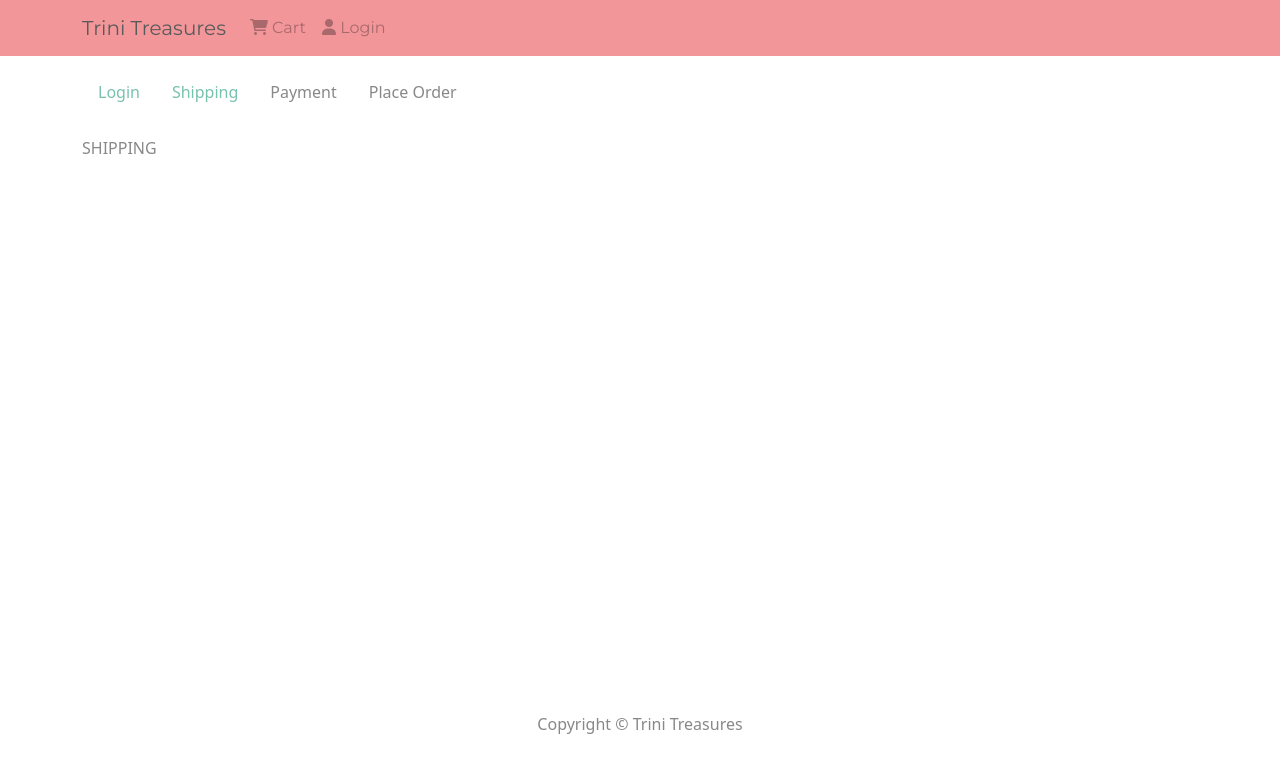
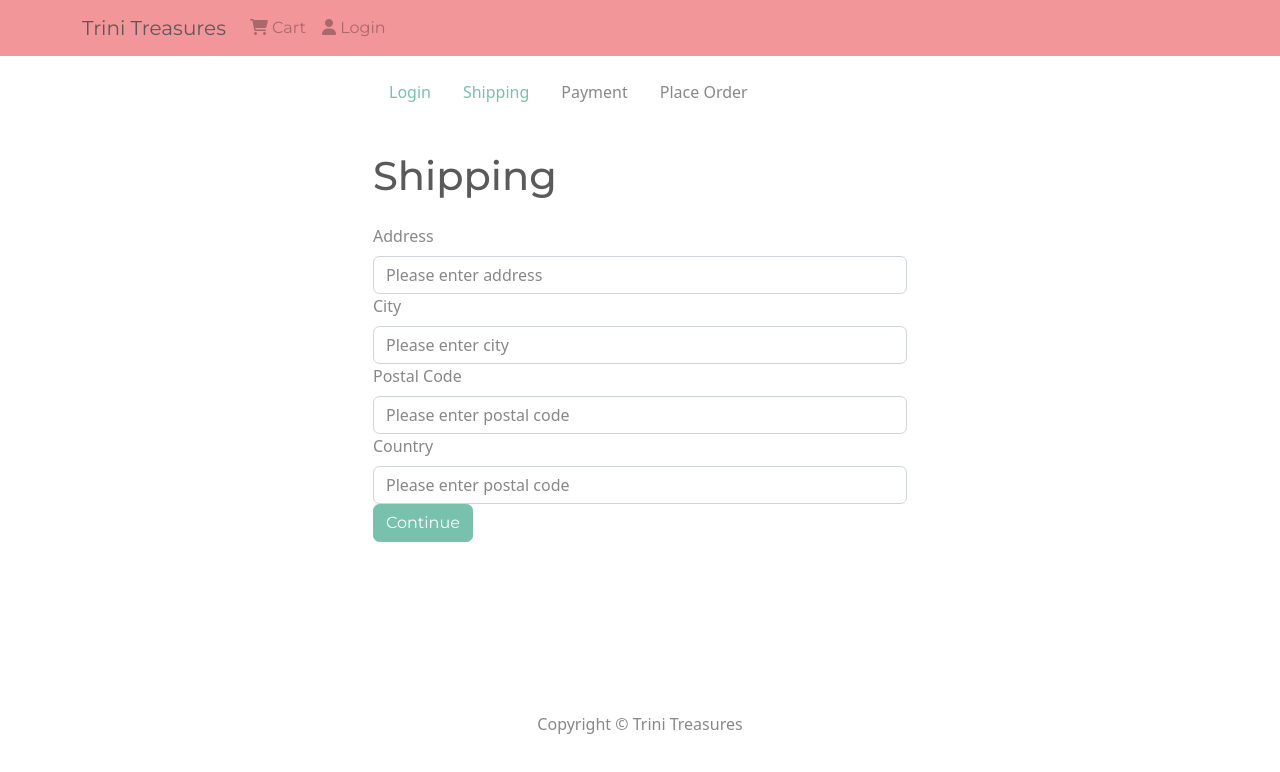
Before and after one commit to adellemontalbo/Capstone-FE, a React (Create React App) app: page /shipping in a window 1280 px wide. Shown: the top 772 px of the page. Built offline with nearby package versions, Linux system fonts and the light colour scheme.

Commit message:
enabled FormContainer

```diff
--- a/src/screens/PaymentScreen.js
+++ b/src/screens/PaymentScreen.js
@@ -2,7 +2,7 @@ import React, { useState, useEffect } from 'react'
 import { Form, Button, Col } from 'react-bootstrap'
 import { useNavigate } from 'react-router-dom'
 import { useDispatch, useSelector } from 'react-redux'
-// import FormContainer from '../components/FormContainer'
+import FormContainer from '../components/FormContainer'
 import { savePaymentMethod } from '../actions/cartActions'
 import  CheckoutSteps  from '../components/CheckoutSteps'
 
@@ -27,44 +27,32 @@ function PaymentScreen() {
         navigate('/placeorder')
     }
 
-  return (
-    <>
-    <div>
-    <CheckoutSteps step1 step2 step3 />
-    </div>
-    <div>
-      Payment
-    </div>
-    </>
+
+return (
+    <FormContainer>
+      <CheckoutSteps step1 step2 step3 />
+
+      <Form onSubmit={submitHandler}>
+        <Form.Group>
+            <Form.Label as='legend'>Select Method</Form.Label>
+            <Col>
+                <Form.Check
+                type='radio'
+                label='Stripe'
+                id='stripe'
+                name='paymentMethod'
+                checked
+                onChange={(e) => setPaymentMethod(e.target.value)}></Form.Check>
+            </Col>
+        </Form.Group>
+
+        <Button type='submit' variant='primary'>
+            Continue
+        </Button>
+
+      </Form>
+    </FormContainer>
   )
 }
 
-// To change when FormContainer available
-// return (
-//     <FormContainer>
-//       <CheckoutSteps step1 step2 step3 />
-
-//       <Form onSubmit={submitHandler}>
-//         <Form.Group>
-//             <Form.Label as='legend'>Select Method</Form.Label>
-//             <Col>
-//                 <Form.Check
-//                 type='radio'
-//                 label='Stripe'
-//                 id='stripe'
-//                 name='paymentMethod'
-//                 checked
-//                 onChange={(e) => setPaymentMethod(e.target.value)}></Form.Check>
-//             </Col>
-//         </Form.Group>
-
-//         <Button type='submit' variant='primary'>
-//             Continue
-//         </Button>
-
-//       </Form>
-//     </FormContainer>
-//   )
-// }
-
 export default PaymentScreen
--- a/src/screens/PlaceOrderScreen.js
+++ b/src/screens/PlaceOrderScreen.js
@@ -20,122 +20,120 @@ function PlaceOrderScreen() {
 
     // const dispatch = useDispatch()
 
+
   return (
-    <div>CHECKOUT</div>
- )}
-//   return (
-//     <div>
-//       <CheckoutSteps step1 step2 step3 step4 />
-//       <Row>
-//         <Col md={8}>
-//             <ListGroup variant='flush'>
-//                 <ListGroup.Item>
-//                     <h2>Shipping</h2>
+    <div>
+      <CheckoutSteps step1 step2 step3 step4 />
+      <Row>
+        <Col md={8}>
+            <ListGroup variant='flush'>
+                <ListGroup.Item>
+                    <h2>Shipping</h2>
 
-//                     <p>
-//                         <strong>Shipping: </strong>
-//                         {cart.shippingAdress.address},{cart.shippingAdress.city},
-//                         {' '}
-//                         {cart.shippingAdress.postalCode}
-//                         {' '}
-//                         {cart.shippingAdress.country}
-//                     </p>
-//                 </ListGroup.Item>
+                    <p>
+                        <strong>Shipping: </strong>
+                        {cart.shippingAdress.address},{cart.shippingAdress.city},
+                        {' '}
+                        {cart.shippingAdress.postalCode}
+                        {' '}
+                        {cart.shippingAdress.country}
+                    </p>
+                </ListGroup.Item>
 
-//                 <ListGroup.Item>
-//                     <h2>Payment Method</h2>
+                <ListGroup.Item>
+                    <h2>Payment Method</h2>
 
-//                     <p>
-//                         <strong>Payment Method: </strong>
-//                         {cart.paymentMethod}
-//                     </p>
-//                 </ListGroup.Item>
+                    <p>
+                        <strong>Payment Method: </strong>
+                        {cart.paymentMethod}
+                    </p>
+                </ListGroup.Item>
 
 
-//                 <ListGroup.Item>
-//                     <h2>Order Items</h2>
+                <ListGroup.Item>
+                    <h2>Order Items</h2>
 
-//                     {cart.cartItems.length === 0 ? <Message variant='info'>Your cart is empty</Message>
-//                     : (
-//                         <ListGroup variant='flush'>
-//                         {cart.cartItems.map((item, index) => (
-//                             <ListGroup.Item key={index}>
-//                                 <Row>
-//                                     <Col md={1}>
-//                                     <Image src={item.image} alt={item.name} fluid rounded />
-//                                     </Col>
+                    {cart.cartItems.length === 0 ? <Message variant='info'>Your cart is empty</Message>
+                    : (
+                        <ListGroup variant='flush'>
+                        {cart.cartItems.map((item, index) => (
+                            <ListGroup.Item key={index}>
+                                <Row>
+                                    <Col md={1}>
+                                    <Image src={item.image} alt={item.name} fluid rounded />
+                                    </Col>
 
-//                                     <Col>
-//                                         <Link to={`/product/${item.product}`}>{item.name}</Link>
-//                                     </Col>
+                                    <Col>
+                                        <Link to={`/product/${item.product}`}>{item.name}</Link>
+                                    </Col>
 
-//                                     <Col md={4}>
-//                                         {item.qty} X ${item.price} = ${(item.qty * item.price).toFixed(2)}
-//                                     </Col>
-//                                 </Row>
-//                             </ListGroup.Item>
-//                         ))}
-//                         </ListGroup>
-//                     )}
+                                    <Col md={4}>
+                                        {item.qty} X ${item.price} = ${(item.qty * item.price).toFixed(2)}
+                                    </Col>
+                                </Row>
+                            </ListGroup.Item>
+                        ))}
+                        </ListGroup>
+                    )}
 
-//                 </ListGroup.Item>
-//                     </ListGroup>
-//                  </Col>
-//                  <Col md={4}>
-//                     <Card>
-//                         <ListGroup variant='flush'>
-//                             <ListGroup.Item>
-//                                 <h2>Order Summary</h2>
-//                             </ListGroup.Item>
+                </ListGroup.Item>
+                    </ListGroup>
+                 </Col>
+                 <Col md={4}>
+                    <Card>
+                        <ListGroup variant='flush'>
+                            <ListGroup.Item>
+                                <h2>Order Summary</h2>
+                            </ListGroup.Item>
 
-//                             <ListGroup.Item>
-//                                 <Row>
-//                                     <Col>Items:</Col>
-//                                     <Col>${cart.itemsPrice}</Col>
-//                                 </Row>
-//                             </ListGroup.Item>
+                            <ListGroup.Item>
+                                <Row>
+                                    <Col>Items:</Col>
+                                    <Col>${cart.itemsPrice}</Col>
+                                </Row>
+                            </ListGroup.Item>
 
-//                             <ListGroup.Item>
-//                                 <Row>
-//                                     <Col>Shipping:</Col>
-//                                     <Col>${cart.shippingPrice}</Col>
-//                                 </Row>
-//                             </ListGroup.Item>
+                            <ListGroup.Item>
+                                <Row>
+                                    <Col>Shipping:</Col>
+                                    <Col>${cart.shippingPrice}</Col>
+                                </Row>
+                            </ListGroup.Item>
 
-//                             <ListGroup.Item>
-//                                 <Row>
-//                                     <Col>Tax:</Col>
-//                                     <Col>${cart.taxPrice}</Col>
-//                                 </Row>
-//                             </ListGroup.Item>
+                            <ListGroup.Item>
+                                <Row>
+                                    <Col>Tax:</Col>
+                                    <Col>${cart.taxPrice}</Col>
+                                </Row>
+                            </ListGroup.Item>
 
-//                             <ListGroup.Item>
-//                                 <Row>
-//                                     <Col>Total:</Col>
-//                                     <Col>${cart.totalPrice}</Col>
-//                                 </Row>
-//                             </ListGroup.Item>
+                            <ListGroup.Item>
+                                <Row>
+                                    <Col>Total:</Col>
+                                    <Col>${cart.totalPrice}</Col>
+                                </Row>
+                            </ListGroup.Item>
 
-//                             <ListGroup.Item>
-//                                     {error && <Message variant='danger'>{error}</Message>}
-//                             </ListGroup.Item>
+                            {/* <ListGroup.Item>
+                                    {error && <Message variant='danger'>{error}</Message>}
+                            </ListGroup.Item> */}
 
-//                             <ListGroup.Item>
-//                                 <Button
-//                                 type='button'
-//                                 className='btn-block'
-//                                 disabled={cart.cartItems === 0}
-//                                 onClick={placeOrder}>
-//                                     Place Order
-//                                 </Button>
-//                             </ListGroup.Item>
+                            <ListGroup.Item>
+                                <Button
+                                type='button'
+                                className='btn-block'
+                                disabled={cart.cartItems === 0}
+                                onClick={placeOrder}>
+                                    Place Order
+                                </Button>
+                            </ListGroup.Item>
 
-//                       </ListGroup>
-//                   </Card>
-//                  </Col>
-//             </Row>
-//         </div>
-//     )
-// }
+                      </ListGroup>
+                  </Card>
+                 </Col>
+            </Row>
+        </div>
+    )
+}
 
 export default PlaceOrderScreen
--- a/src/screens/ShippingScreen.js
+++ b/src/screens/ShippingScreen.js
@@ -2,7 +2,7 @@ import React, { useState, useEffect } from 'react'
 import { Form, Button } from 'react-bootstrap'
 import { useNavigate } from 'react-router-dom'
 import { useDispatch, useSelector } from 'react-redux'
-// import FormContainer from '../components/FormContainer'
+import FormContainer from '../components/FormContainer'
 import { saveShippingAddress } from '../actions/cartActions'
 import  CheckoutSteps  from '../components/CheckoutSteps'
 
@@ -25,81 +25,68 @@ function ShippingScreen() {
         navigate('/payment')
     }
 
-    //TO REMOVE WHEN I HAVE FORM CONTAINER:
-    return(
-        <>
-    <div>
-    <CheckoutSteps step1 step2  />
-    </div>
-    <div>
-      SHIPPING
-    </div>
-    </>
-    )}
+    return (
+        <FormContainer>
+            <CheckoutSteps step1 step2 />
+            <h1>Shipping</h1>
+            <Form onSubmit={submitHandler}>
 
-// TO ADD WHEN FORM CONTAINER MADE
-//     return (
-//         <FormContainer>
-//             <CheckoutSteps step1 step2 />
-//             <h1>Shipping</h1>
-//             <Form onSubmit={submitHandler}>
-
-//                 <Form.Group controlId='address'>
-//                     <Form.Label>Address</Form.Label>
-//                     <Form.Control
-//                     required
-//                     type='text'
-//                     placeholder='Please enter address'
-//                     value={address ? address : ''}
-//                     onChange={(e) => setAddress(e.target.value)}
-//                     >
-//                     </Form.Control>
-//                 </Form.Group>
+                <Form.Group controlId='address'>
+                    <Form.Label>Address</Form.Label>
+                    <Form.Control
+                    required
+                    type='text'
+                    placeholder='Please enter address'
+                    value={address ? address : ''}
+                    onChange={(e) => setAddress(e.target.value)}
+                    >
+                    </Form.Control>
+                </Form.Group>
 
 
-//                 <Form.Group controlId='city'>
-//                     <Form.Label>City</Form.Label>
-//                     <Form.Control
-//                     required
-//                     type='text'
-//                     placeholder='Please enter city'
-//                     value={city ? city : ''}
-//                     onChange={(e) => setCity(e.target.value)}
-//                     >
-//                     </Form.Control>
-//                 </Form.Group>
+                <Form.Group controlId='city'>
+                    <Form.Label>City</Form.Label>
+                    <Form.Control
+                    required
+                    type='text'
+                    placeholder='Please enter city'
+                    value={city ? city : ''}
+                    onChange={(e) => setCity(e.target.value)}
+                    >
+                    </Form.Control>
+                </Form.Group>
 
-//                 <Form.Group controlId='postalCode'>
-//                     <Form.Label>Postal Code</Form.Label>
-//                     <Form.Control
-//                     required
-//                     type='text'
-//                     placeholder='Please enter postal code'
-//                     value={postalCode ? postalCode : ''}
-//                     onChange={(e) => setPostalCode(e.target.value)}
-//                     >
-//                     </Form.Control>
-//                 </Form.Group>
+                <Form.Group controlId='postalCode'>
+                    <Form.Label>Postal Code</Form.Label>
+                    <Form.Control
+                    required
+                    type='text'
+                    placeholder='Please enter postal code'
+                    value={postalCode ? postalCode : ''}
+                    onChange={(e) => setPostalCode(e.target.value)}
+                    >
+                    </Form.Control>
+                </Form.Group>
 
-//                 <Form.Group controlId='country'>
-//                     <Form.Label>Country</Form.Label>
-//                     <Form.Control
-//                     required
-//                     type='text'
-//                     placeholder='Please enter postal code'
-//                     value={country ? country : ''}
-//                     onChange={(e) => setCountry(e.target.value)}
-//                     >
-//                     </Form.Control>
-//                 </Form.Group>
+                <Form.Group controlId='country'>
+                    <Form.Label>Country</Form.Label>
+                    <Form.Control
+                    required
+                    type='text'
+                    placeholder='Please enter postal code'
+                    value={country ? country : ''}
+                    onChange={(e) => setCountry(e.target.value)}
+                    >
+                    </Form.Control>
+                </Form.Group>
 
-//                 <Button type='submit' variant='primary' >
-//                     Continue
-//                 </Button>
+                <Button type='submit' variant='primary' >
+                    Continue
+                </Button>
 
-//             </Form>
-//         </FormContainer>
-//   )
-// }
+            </Form>
+        </FormContainer>
+  )
+}
 
 export default ShippingScreen
```
Also changed, not shown: src/screens/HomeScreen.js (+0 -14 lines).
